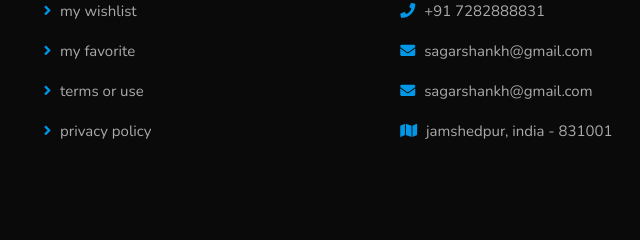
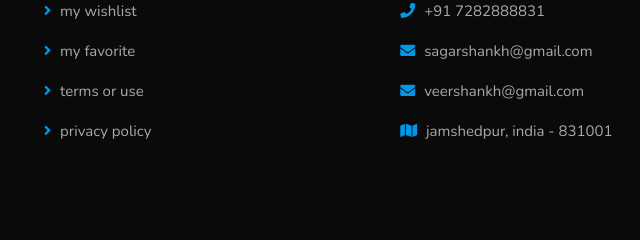
Before and after one commit to sagar1235/christmas-decor, a plain HTML site: page index.html in a window 1280 px wide. Shown: the part 6415-6655 px from the top of the page, 428-1068 px from the left. Drawn offline with nearby package versions, Linux system fonts and the light colour scheme; files that its build step writes are made by us from their sources; files whose address does not match are found by name.

Commit message:
Update index.html

```diff
--- a/index.html
+++ b/index.html
@@ -412,7 +412,7 @@
          <a class="link" href="#"> <i class="fas fa-phone"></i> +91 8757121519 </a>
          <a class="link" href="#"> <i class="fas fa-phone"></i> +91 7282888831 </a>
          <a class="link" href="#"> <i class="fas fa-envelope"></i> sagarshankh@gmail.com </a>
-         <a class="link" href="#"> <i class="fas fa-envelope"></i> sagarshankh@gmail.com </a>
+         <a class="link" href="#"> <i class="fas fa-envelope"></i> veershankh@gmail.com </a>
          <a class="link" href="#"> <i class="fas fa-map"></i> jamshedpur, india - 831001 </a>
       </div>
 
```
